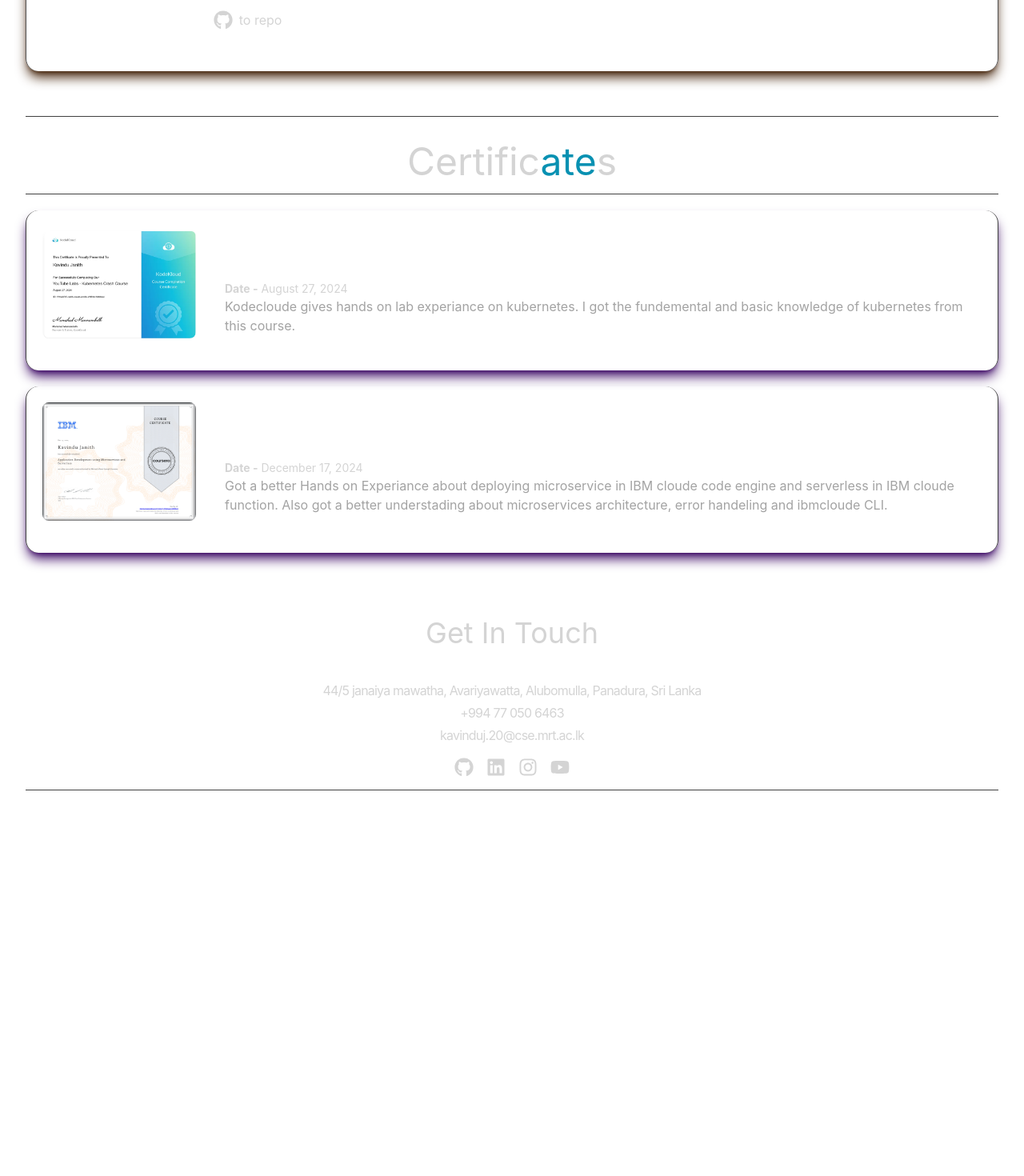
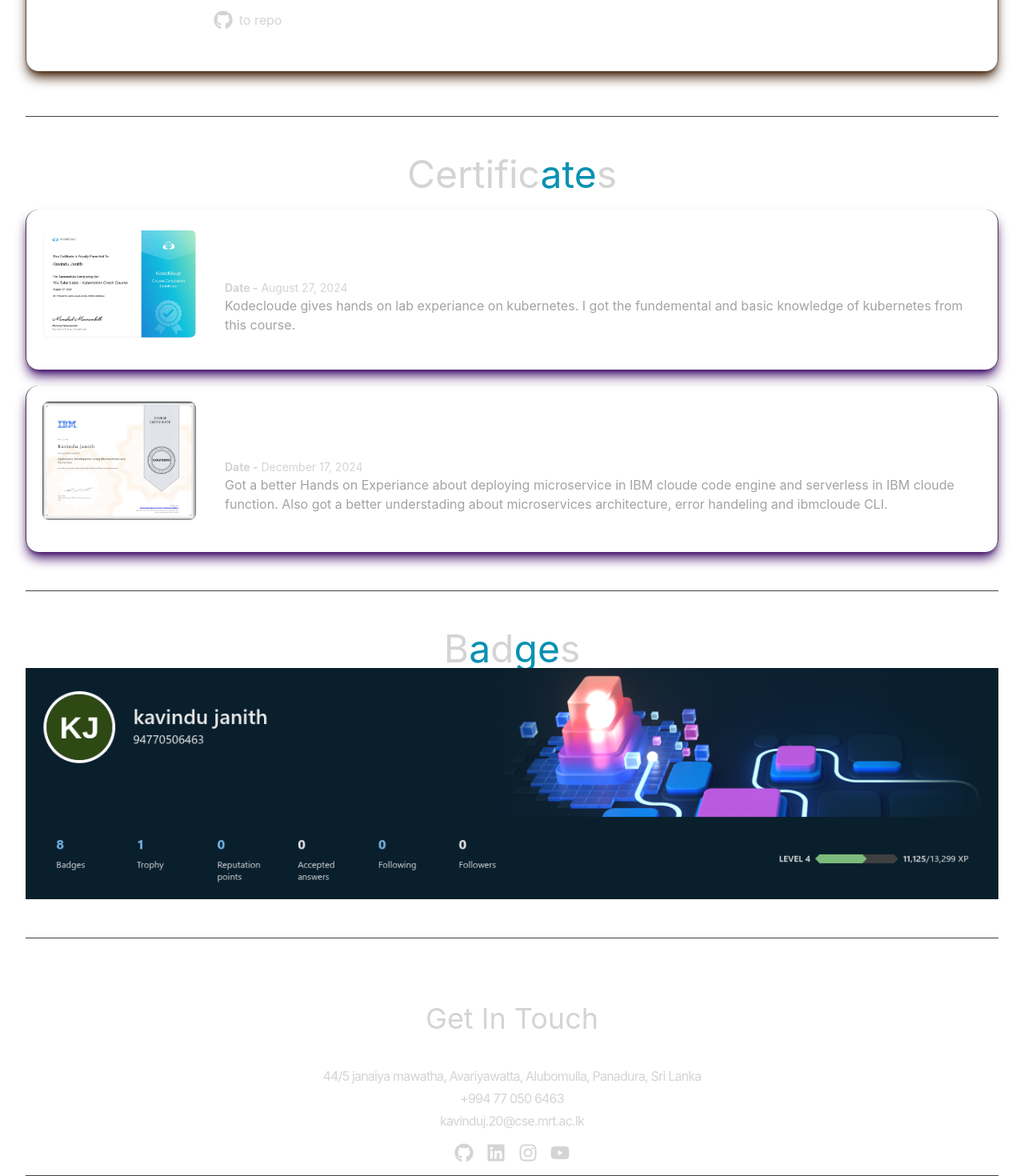
Before and after one commit to KMjanith/Portfolio, a React (Vite) app in the folder protfolio-2/: page /achievements in a window 1280 px wide. Shown: the part 1216-2686 px from the top of the page at 80% size. Before the commit the page ends 2204 px from the top, so only its background shows below. Built offline with nearby package versions, Linux system fonts and the light colour scheme; a web font is replaced by a local one.

Commit message:
testing badges

```diff
--- a/protfolio-2/src/components/achievements/Badges.jsx
+++ b/protfolio-2/src/components/achievements/Badges.jsx
@@ -1,7 +1,20 @@
-import React from 'react'
+import { motion } from "framer-motion";
+import React from "react";
+import microsoftLearn from "../../assets/microsoftsLearn.png";
 
 export default function Badges() {
   return (
-    <div>Badges</div>
-  )
+    <div className="mt-12 border-b border-neutral-700 pb-12">
+      <motion.h2
+        whileInView={{ opacity: 1, y: 0 }}
+        initial={{ opacity: 0, y: -100 }}
+        transition={{ duration: 0.5 }}
+        className="text-center text-3xl md:text-5xl "
+      >
+        B<span className="text-cyan-600">a</span>d
+        <span className="text-cyan-600">ge</span>s
+      </motion.h2>
+      <img src={microsoftLearn} alt="" />
+    </div>
+  );
 }
--- a/protfolio-2/src/components/achievements/Certificates.jsx
+++ b/protfolio-2/src/components/achievements/Certificates.jsx
@@ -5,12 +5,12 @@
 
 export default function Certificates() {
   return (
-    <div className="mt-8">
+    <div className="mt-12 border-b border-neutral-700 pb-12">
       <motion.h2
         whileInView={{ opacity: 1, y: 0 }}
         initial={{ opacity: 0, y: -100 }}
         transition={{ duration: 0.5 }}
-        className="text-center text-3xl md:text-5xl border-b border-neutral-700 pb-4"
+        className="text-center text-3xl md:text-5xl "
       >
         Certific<span className="text-cyan-600">ate</span>s
       </motion.h2>
@@ -48,13 +48,14 @@
           whileInView={{ opacity: 1, x: 0 }}
           initial={{ opacity: 0, x: 100 }}
           transition={{ duration: 0.5 }}
-          className="text-lg lg:text-3xl flex justify-between text-white"
+          className="text-xl lg:text-3xl text-white flex lg:flex-row flex-col justify-between"
         >
           {heading}
           <a href={url} target="_blank" rel="noopener noreferrer">
             <PiLinkThin className="text-white mr-2" />
           </a>
         </motion.p>
+
         <motion.p
           whileInView={{ opacity: 1, x: 0 }}
           initial={{ opacity: 0, x: 100 }}
@@ -66,7 +67,14 @@
           </p>
         </motion.p>
         <div className="flex">
-          <p className="text-neutral-400">{description}</p>
+          <motion.p
+            whileInView={{ opacity: 1, x: 0 }}
+            initial={{ opacity: 0, x: 100 }}
+            transition={{ duration: 0.5 }}
+            className="text-neutral-400"
+          >
+            {description}
+          </motion.p>
         </div>
       </div>
     </div>
--- a/protfolio-2/src/components/achievements/PageroWin.jsx
+++ b/protfolio-2/src/components/achievements/PageroWin.jsx
@@ -85,13 +85,23 @@
             transition={{ duration: 0.7, type: "tween", stiffness: 100 }}
             className="mt-5 lg:mt-12 lg:max-w-xl text-start flex flex-col justify-center items-center"
           >
-            <p className="my-2 text-neutral-400">
+            <motion.p
+              whileInView={{ opacity: 1, y: 0 }}
+              initial={{ opacity: 0, y: -100 }}
+              transition={{ duration: 0.5}}
+              className="my-2 text-neutral-400"
+            >
               The competition was held by{" "}
               <strong>Pagero Lanka (PVT) LTD</strong> in November 2024, and it
               was an exciting challenge that tested the coding skills of all
               participants about <strong>Web Scraping</strong>
-            </p>
-            <p className="my-2 text-neutral-400">
+            </motion.p>
+            <motion.p
+              whileInView={{ opacity: 1, y: 0 }}
+              initial={{ opacity: 0, y: -100 }}
+              transition={{ duration: 0.5}}
+              className="my-2 text-neutral-400"
+            >
               They needed to srape the content from React official documentation
               and specific contents from nthe aws documentatation with{" "}
               <strong>code snippets</strong>. Also they expected the output in{" "}
@@ -101,7 +111,7 @@
                 best practices in web scraping,code modularity, error hndeling
               </strong>{" "}
               also evaluated.
-            </p>
+            </motion.p>
             {/*technologies */}
 
             <div className="flex jstify-center items-center flex-wrap gap-3">
--- a/protfolio-2/src/components/achievements/TalkToether.jsx
+++ b/protfolio-2/src/components/achievements/TalkToether.jsx
@@ -77,7 +77,7 @@
           </motion.div>
         </motion.div>
       </div>
-      <div className="flex items-center justify-center w-full hover:scale-125 rounded-2xl transition-transform duration-300">
+      <div className="flex items-center justify-center w-full hover:scale-125 transition-transform duration-300">
         <motion.img
           whileInView={{ rotate: 360 }}
           initial={{ scale: 1 }}
--- a/protfolio-2/src/pages/AchievementsPage.jsx
+++ b/protfolio-2/src/pages/AchievementsPage.jsx
@@ -5,6 +5,7 @@
 import Contact from "../components/Contact";
 import Certificates from "../components/achievements/Certificates";
 import TalkToether from "../components/achievements/TalkToether";
+import Badges from "../components/achievements/Badges";
 
 export default function AchievementsPage() {
   return (
@@ -28,6 +29,7 @@
           <TalkToether />
         </div>
         <Certificates />
+        <Badges />
         <Contact />
       </div>
     </div>
```
Also changed, not shown: protfolio-2/src/assets/microsoftsLearn.png (added).
